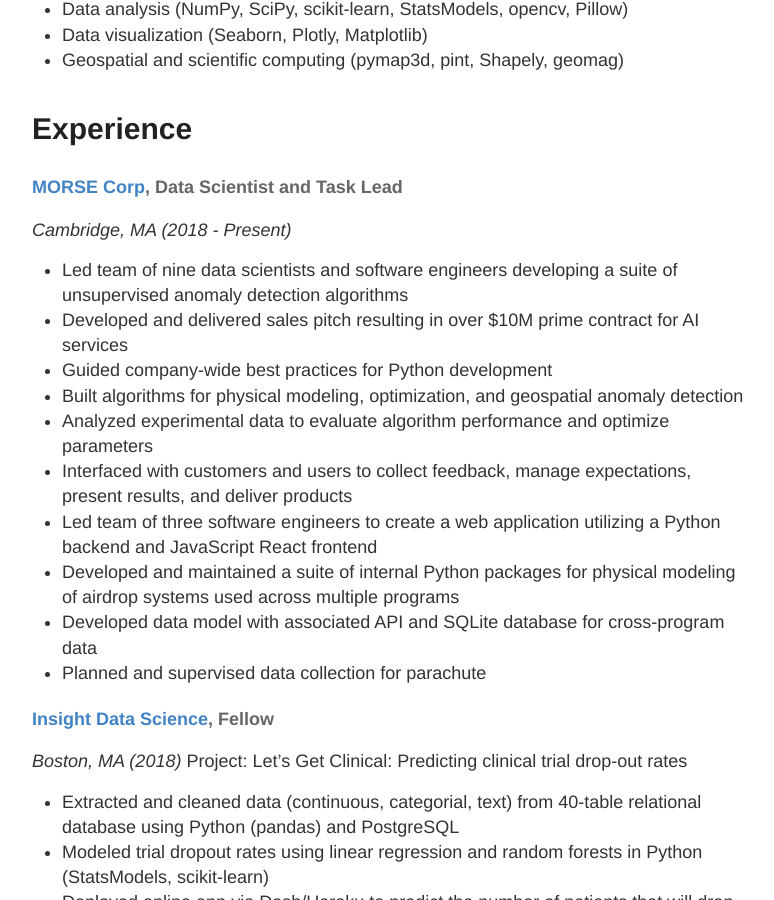
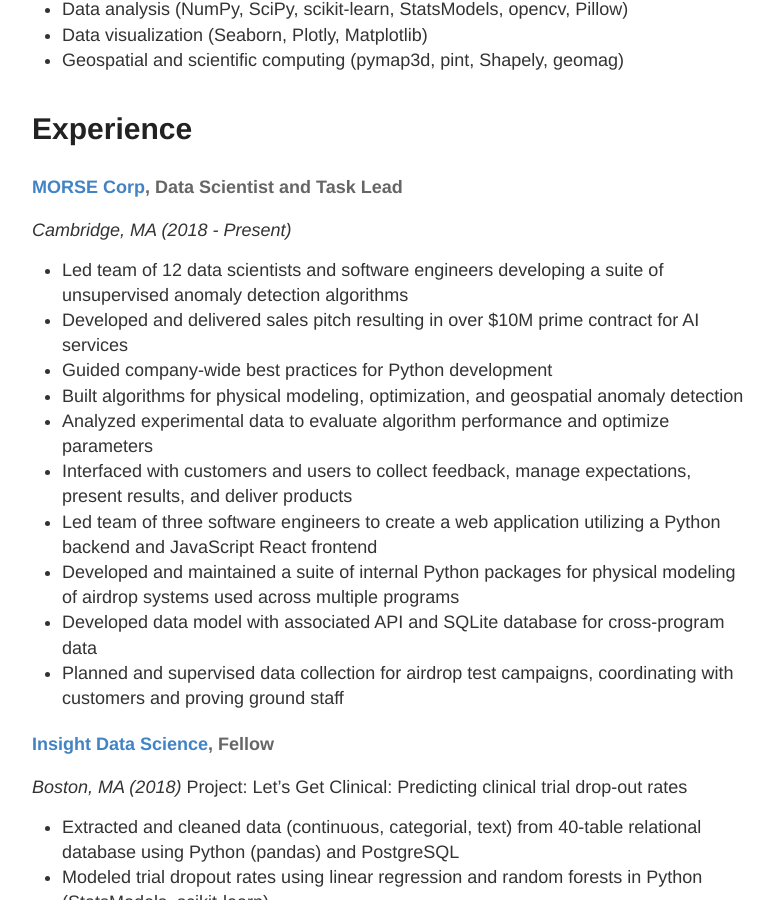
Before and after one commit to lenabradley/lenabradley.github.io, a Jekyll site: the page built from about.md, in a window 1280 px wide and 900 px high, scrolled down 1151 px. Shown: the whole window, without its empty margins (248-1022 px from the left). Built offline with Jekyll 4.4.1, drawn with Linux system fonts in a browser that asks for light colours.

Commit message:
update resume

```diff
--- a/about.md
+++ b/about.md
@@ -39,7 +39,7 @@ B.S. with Honors in Physics, Minors in Biomedical Engineering & Mathematics
 # Experience
 #### [MORSE Corp](https://www.morsecorp.com/), Data Scientist and Task Lead
 _Cambridge, MA (2018 - Present)_
-* Led team of nine data scientists and software engineers developing a suite of unsupervised anomaly detection algorithms
+* Led team of 12 data scientists and software engineers developing a suite of unsupervised anomaly detection algorithms
 * Developed and delivered sales pitch resulting in over $10M prime contract for AI services
 * Guided company-wide best practices for Python development
 * Built algorithms for physical modeling, optimization, and geospatial anomaly detection
@@ -48,7 +48,8 @@ _Cambridge, MA (2018 - Present)_
 * Led team of three software engineers to create a web application utilizing a Python backend and JavaScript React frontend
 * Developed and maintained a suite of internal Python packages for physical modeling of airdrop systems used across multiple programs
 * Developed data model with associated API and SQLite database for cross-program data
-* Planned and supervised data collection for parachute
+* Planned and supervised data collection for airdrop test campaigns, coordinating with customers and proving ground staff
+
 
 #### [Insight Data Science](https://insightfellows.com/), Fellow
 _Boston, MA (2018)_
```
